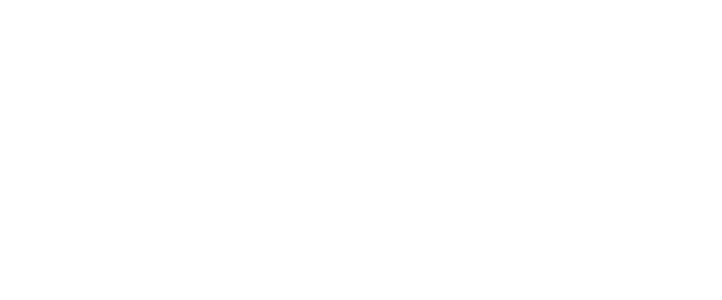
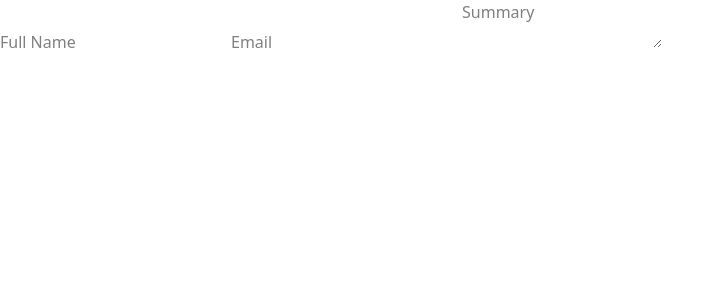
Before and after one commit to Nitesh47kumars/Resumify, a React (Vite) app: page / in a window 1280 px wide. Shown: the top 300 px of the page, without its empty margins (0-722 px from the left). Built offline with nearby package versions, Linux system fonts and the light colour scheme.

Commit message:
Built File Structure

```diff
--- a/src/App.jsx
+++ b/src/App.jsx
@@ -1,11 +1,18 @@
+import React, { useState } from "react";
+import ResumeForm from "./Components/ResumeForm";
+import ResumePreview from "./Components/ResumePreview";
 
-function App() {
+export default function App() {
+  const [resumeData, setResumeData] = useState({ name: "", email: "", summary: "" });
+
+  const handleChange = (field, value) => {
+    setResumeData(prev => ({ ...prev, [field]: value }));
+  };
 
   return (
-    <>
-
-    </>
-  )
+    <div className="app-container">
+      <ResumeForm onChange={handleChange} />
+      <ResumePreview data={resumeData} />
+    </div>
+  );
 }
-
-export default App
--- /dev/null
+++ b/src/Components/ResumeForm.jsx
@@ -0,0 +1,12 @@
+import React from "react";
+
+export default function ResumeForm({ onChange }) {
+  return (
+    <form className="resume-form">
+      <input type="text" placeholder="Full Name" onChange={(e) => onChange("name", e.target.value)} />
+      <input type="email" placeholder="Email" onChange={(e) => onChange("email", e.target.value)} />
+      <textarea placeholder="Summary" onChange={(e) => onChange("summary", e.target.value)} />
+      {/* Add sections for Experience, Education, etc */}
+    </form>
+  );
+}
--- /dev/null
+++ b/src/Components/ResumePreview.jsx
@@ -0,0 +1,10 @@
+export default function ResumePreview({ data }) {
+    return (
+      <div className="resume-preview">
+        <h1>{data.name}</h1>
+        <p>{data.email}</p>
+        <p>{data.summary}</p>
+        {/* Display other fields nicely */}
+      </div>
+    );
+  }
```
Also changed, not shown: src/Components/TemplateSelector.jsx (added).
